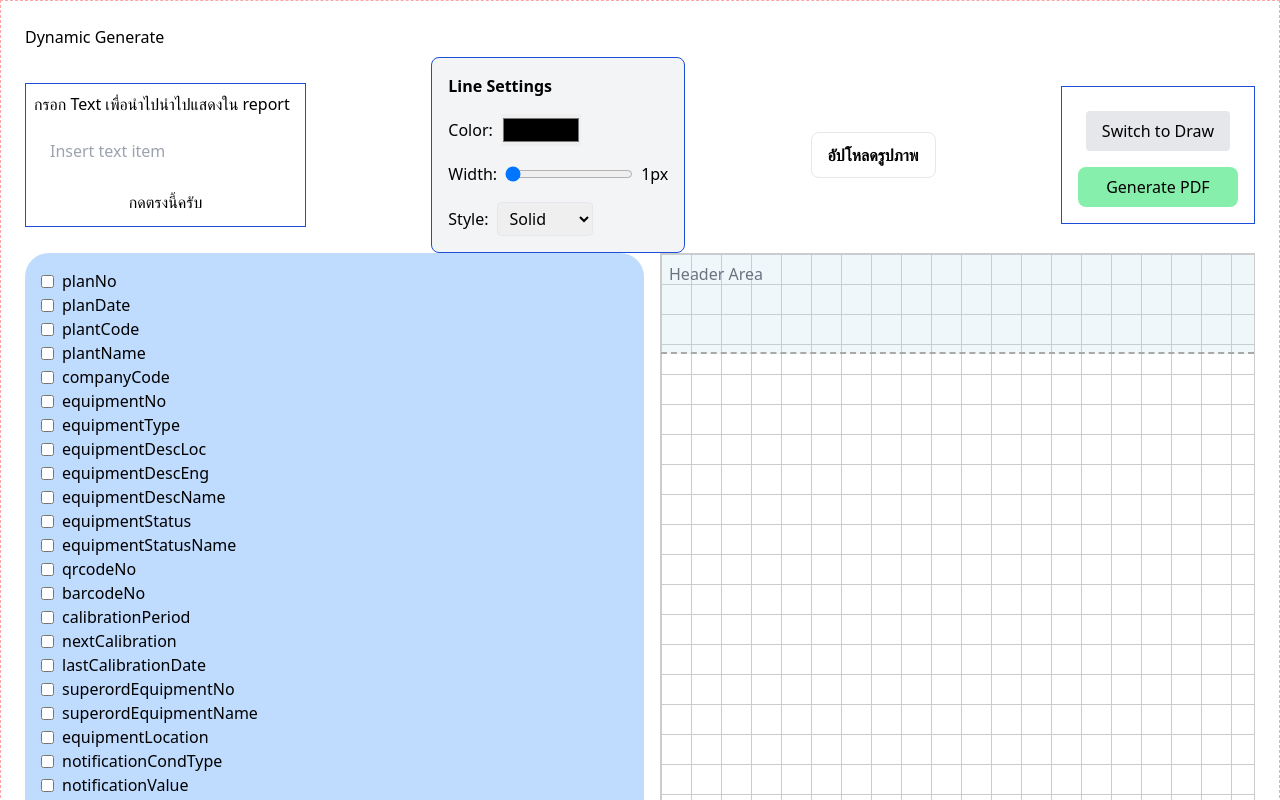
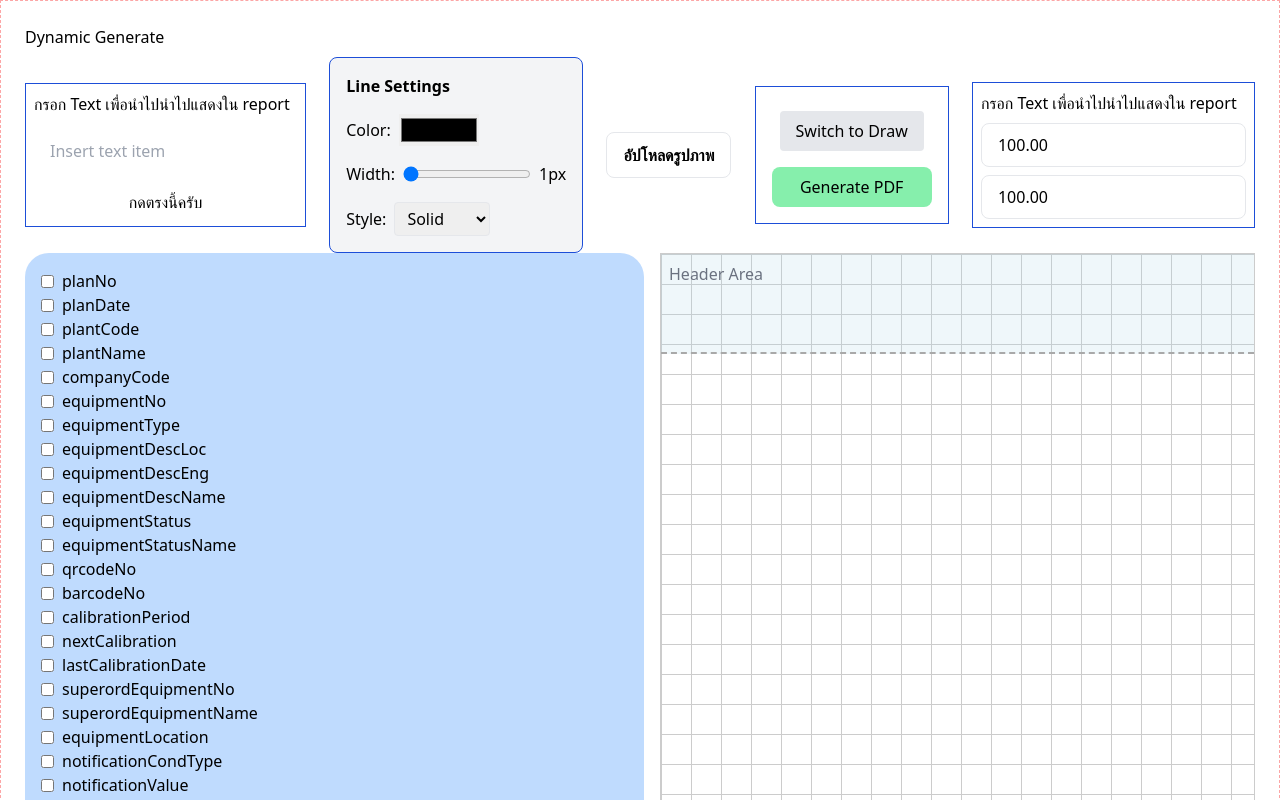
Before and after one commit to NontagornC/GenerateDynamicPDF, a React (Vite) app: page / in a window 1280 px wide. Shown: the top 800 px of the page. Built offline with nearby package versions, Linux system fonts and the light colour scheme; what pdfmake would draw is missing.

Commit message:
adjust header,footer sizing

```diff
--- /dev/null
+++ b/src/components/Input/InputNumber.tsx
@@ -0,0 +1,142 @@
+/* eslint-disable react-hooks/exhaustive-deps */
+import { ChangeEvent, useEffect, useState } from "react";
+import { FieldValues, UseFormRegister } from "react-hook-form";
+
+export interface IInputNumberProps {
+  disabled: boolean;
+  register: UseFormRegister<FieldValues | any>;
+  registerName: string;
+  onBlur?: Function;
+  initValue: number;
+  textPosition?: "right" | "left";
+  toFixed?: number;
+  borderColor?: string;
+  maxLength?: number;
+  id?: string;
+  onKeyDown?: Function;
+}
+
+const InputNumber = ({
+  disabled,
+  register,
+  registerName,
+  onBlur,
+  initValue,
+  textPosition = "right",
+  toFixed = 4,
+  borderColor = null,
+  maxLength = null,
+  id = null,
+  onKeyDown,
+}: IInputNumberProps) => {
+  const parseCommaAndToFixedString = (value: number) => {
+    if (isNaN(value)) return toFixed === 4 ? "0.0000" : "0.00";
+    return Number(value?.toFixed(toFixed)).toLocaleString("en-US", {
+      minimumFractionDigits: toFixed,
+      maximumFractionDigits: toFixed,
+    });
+  };
+
+  const parseCommaAndToFixedValue = (value: string) => {
+    if (!value) return 0;
+
+    const numberString = value?.replace(/,/g, "");
+    const numberValue = parseFloat(numberString);
+    return numberValue;
+  };
+
+  const addCommas = (num: string) => {
+    const [integerPart, decimalPart] = num.split(".");
+    const formattedIntegerPart = integerPart.replace(
+      /\B(?=(\d{3})+(?!\d))/g,
+      ","
+    );
+    return decimalPart
+      ? `${formattedIntegerPart}.${decimalPart}`
+      : formattedIntegerPart;
+  };
+
+  const [inputValue, setInputValue] = useState(addCommas("0.00"));
+
+  const handleChange = (e: ChangeEvent<HTMLInputElement>) => {
+    let inputValue = e.target.value;
+
+    inputValue = inputValue.replace(/[^0-9.-]/g, "");
+
+    const negativeSignCount = (inputValue.match(/-/g) || []).length;
+    if (
+      negativeSignCount > 1 ||
+      (negativeSignCount === 1 && inputValue.indexOf("-") > 0)
+    ) {
+      inputValue = inputValue.replace(/-/g, "");
+    }
+
+    inputValue = inputValue.replace(/^0+(?=[1-9])/, "");
+
+    const parts = inputValue.split(".");
+    if (parts.length > 1) {
+      parts[1] = parts[1].slice(0, toFixed);
+      inputValue = parts.join(".");
+    }
+
+    const dotCount = inputValue.split(".").length - 1;
+    if (dotCount > 1) {
+      inputValue = inputValue.substr(0, inputValue.lastIndexOf("."));
+    }
+
+    if (inputValue.startsWith(".")) {
+      inputValue = inputValue.replace(/^\.+/g, "");
+    }
+
+    setInputValue(inputValue);
+  };
+
+  useEffect(() => {
+    setInputValue(parseCommaAndToFixedString(initValue));
+  }, [initValue, toFixed]);
+
+  return (
+    <input
+      id={id || "input_number"}
+      data-testid="input_number"
+      disabled={disabled}
+      key={registerName}
+      {...register(registerName)}
+      name={registerName}
+      type="text"
+      placeholder={toFixed === 4 ? "0.0000" : toFixed === 3 ? "0.000" : "0.00"}
+      className={`h-[44px] w-full truncate rounded-lg border ${
+        borderColor !== null ? borderColor : "border-outline-grey"
+      } bg-white-surface px-4 py-2.5
+      text-${textPosition} placeholder-text-lighter-400 disabled:border-disable/light-outline-disable-light
+                disabled:bg-disable/light-disable-light disabled:text-disable/light-on-disable-light`}
+      onChange={handleChange}
+      onBlur={(e) => {
+        const value = e.target.value;
+        const numValue = parseFloat(value.replace(/,/g, ""));
+
+        if (maxLength !== null && numValue > maxLength) {
+          // Clear value
+          setInputValue(parseCommaAndToFixedString(maxLength));
+          if (onBlur) onBlur(maxLength);
+          return;
+        }
+        if (onBlur) onBlur(value || String(initValue));
+        setInputValue(
+          parseCommaAndToFixedString(parseCommaAndToFixedValue(inputValue))
+        );
+      }}
+      onKeyDown={(e) => {
+        if (onKeyDown) {
+          onKeyDown(inputValue || String(initValue));
+        }
+      }}
+      onFocus={(e) => {
+        e.target.value = "";
+      }}
+      value={inputValue}
+    />
+  );
+};
+
+export default InputNumber;
--- a/src/page/LastedDynamicPDF/View.tsx
+++ b/src/page/LastedDynamicPDF/View.tsx
@@ -14,6 +14,7 @@ import pdfMake from "pdfmake/build/pdfmake";
 import * as pdfFonts from "../../assets/vfs_fonts.js";
 import { styled } from "styled-components";
 import { useForm } from "react-hook-form";
+import InputNumber from "@/components/Input/InputNumber.js";
 
 pdfMake.vfs = pdfFonts.vfs;
 
@@ -73,9 +74,13 @@ const DraggableItem: React.FC<DraggableItemProps> = ({
 
 const View = () => {
   const { register, watch, setValue, control, resetField, reset, getValues } =
-    useForm({});
-  const [headerHeight, setHeaderHeight] = useState(100);
-  const [footerheight, setFooterHieght] = useState(100);
+    useForm({
+      defaultValues: {
+        insertTextItem: null,
+        headerHeight: 100,
+        footerHeight: 100,
+      },
+    });
 
   const [lines, setLines] = useState([]);
   const [isDrawing, setIsDrawing] = useState(false);
@@ -338,7 +343,6 @@ const View = () => {
 
   const createPdf = async () => {
     const A4_HEIGHT = 841.995;
-    const TOP_MARGIN = 100;
 
     const tableData = selectedItems?.filter(
       (item) =>
@@ -431,8 +435,8 @@ const View = () => {
     const mainContent = selectedItems
       ?.filter(
         (item) =>
-          item?.top > headerHeight &&
-          item?.top < A4_HEIGHT - footerheight &&
+          item?.top > watch("headerHeight") &&
+          item?.top < A4_HEIGHT - watch("footerHeight") &&
           !tableData?.some((tableItem) => tableItem?.key === item?.key) &&
           item?.type !== "image"
       )
@@ -462,7 +466,7 @@ const View = () => {
     console.log(mainContent, "main content");
 
     const headerItems = selectedItems?.filter(
-      (item) => item?.top <= headerHeight
+      (item) => item?.top <= watch("headerHeight")
     );
 
     const headerContent = await Promise.all(
@@ -494,7 +498,7 @@ const View = () => {
     console.log(headerItems, "headerItems");
 
     const footerItems = selectedItems?.filter(
-      (item) => item?.top >= A4_HEIGHT - footerheight
+      (item) => item?.top >= A4_HEIGHT - watch("footerHeight")
     );
 
     const footerContent = await Promise.all(
@@ -505,7 +509,7 @@ const View = () => {
             image: base64String,
             absolutePosition: {
               x: item?.left,
-              y: item?.top - (A4_HEIGHT - 100),
+              y: item?.top - (A4_HEIGHT - watch("footerHeight")),
             },
             fit: [item?.width, item?.width],
           };
@@ -514,7 +518,7 @@ const View = () => {
             text: item?.data[0],
             absolutePosition: {
               x: item?.left,
-              y: item?.top - (A4_HEIGHT - 100),
+              y: item?.top - (A4_HEIGHT - watch("footerHeight")),
             },
             fontSize: item?.size,
             width: item?.width,
@@ -546,44 +550,16 @@ const View = () => {
         title: "awesome Document",
         subject: "subject of document",
       },
-      // header: function (currentPage, pageCount, pageSize) {
-      //   return headerItems?.map((item) => ({
-      //     text: item?.data[0],
-      //     absolutePosition: {
-      //       x: item?.left,
-      //       y: item?.top,
-      //     },
-      //     fontSize: item?.size,
-      //     width: item?.width,
-      //   }));
-      // },
       header: headerContent,
-      // footer: function (currentPage, pageCount, pageSize) {
-      //   console.log(pageSize.height - A4_HEIGHT - footerItems[0]?.top);
-      //   return footerItems?.map((item) => ({
-      //     text: item?.data[0],
-      //     absolutePosition: {
-      //       x: item?.left,
-      //       y: item?.top - (A4_HEIGHT - 100),
-      //     },
-      //     fontSize: item?.size,
-      //     width: item?.width,
-      //   }));
-      // },
       footer: footerContent,
-      pageMargins: [40, TOP_MARGIN, 40, 100],
+      pageMargins: [40, watch("headerHeight"), 40, watch("footerHeight")],
       content: [
-        // {
-        //   image: base64String,
-        //   fit: [100, 100],
-        //   absolutePosition: { x: 300, y: 300 },
-        // },
         ...imageContent,
         ...mainContent,
         tableContent,
         {
           text: "",
-          margin: [0, 0, 0, 100],
+          margin: [0, 0, 0, watch("footerHeight")],
         },
       ],
       pageSize: {
@@ -926,6 +902,41 @@ const View = () => {
                 Generate PDF
               </button>
             </div>
+            <div className="flex flex-col gap-2 p-2 border border-blue-700">
+              <span>กรอก Text เพื่อนำไปนำไปแสดงใน report</span>
+              <InputNumber
+                disabled={false}
+                register={register}
+                registerName={`headerHeight`}
+                initValue={watch("headerHeight")}
+                textPosition={"right"}
+                onBlur={(value: string) => {
+                  setValue("headerHeight", Number(value));
+                }}
+                onKeyDown={(e) => {
+                  if (e.key === "Enter") {
+                    setValue("headerHeight", Number(watch("headerHeight")));
+                  }
+                }}
+                toFixed={2}
+              />
+              <InputNumber
+                disabled={false}
+                register={register}
+                registerName={`footerHeight`}
+                initValue={watch("footerHeight")}
+                textPosition={"right"}
+                onBlur={(value: string) => {
+                  setValue("footerHeight", Number(value));
+                }}
+                onKeyDown={(e) => {
+                  if (e.key === "Enter") {
+                    setValue("footerHeight", Number(watch("footerHeight")));
+                  }
+                }}
+                toFixed={2}
+              />
+            </div>
           </div>
         </div>
         <div className="flex gap-4">
@@ -974,7 +985,7 @@ const View = () => {
                 top: 0,
                 left: 0,
                 width: "100%",
-                height: `${headerHeight}px`,
+                height: `${watch("headerHeight")}px`,
                 backgroundColor: "rgba(173, 216, 230, 0.2)", // Light blue with opacity
                 borderBottom: "2px dashed #A9A9A9",
                 pointerEvents: "none", // ให้คลิกผ่านได้
@@ -993,7 +1004,7 @@ const View = () => {
                 bottom: 0,
                 left: 0,
                 width: "100%",
-                height: `${footerheight}px`,
+                height: `${watch("footerHeight")}px`,
                 backgroundColor: "rgba(144, 238, 144, 0.2)", // Light green with opacity
                 borderTop: "2px dashed #A9A9A9",
                 pointerEvents: "none",
@@ -1157,6 +1168,7 @@ const ImageItem = styled.img<any>`
   max-width: ${(props) => `${props?.imgSize}px`};
   height: ${(props) => `${props?.imgSize}px`};
   max-height: ${(props) => `${props?.imgSize}px`};
+  object-fit: contain;
 `;
 
 export default DraggableProvider;
```
